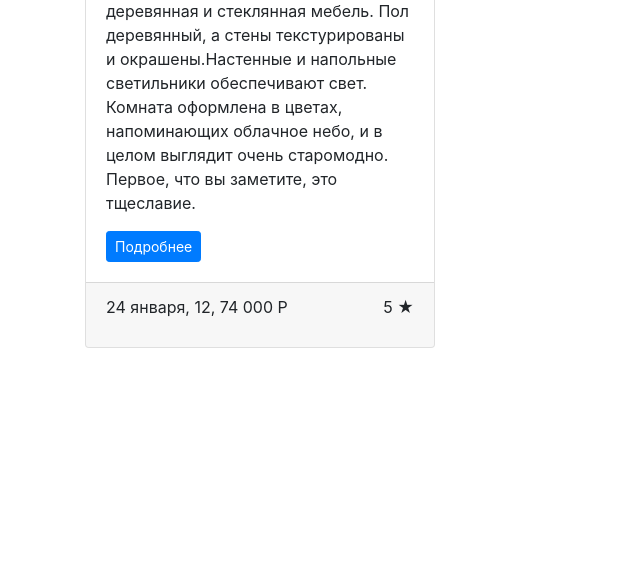
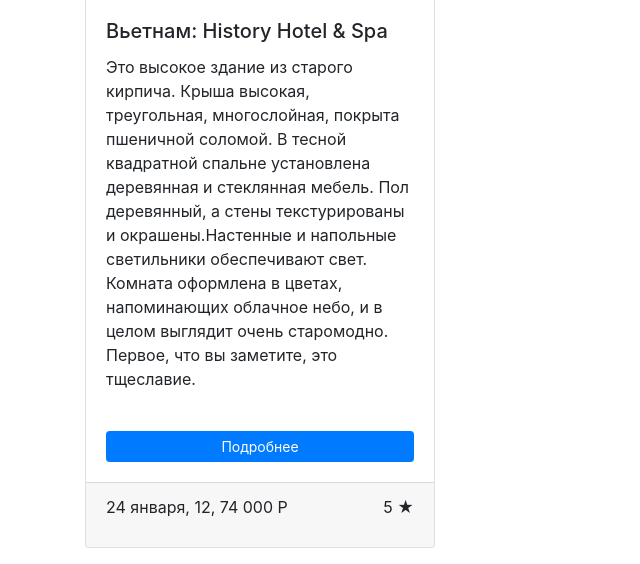
Before and after one commit to albert-stepik-learn/stepik_tour2, a Django app: page / in a window 1280 px wide. Shown: the part 4376-4940 px from the top of the page, without its empty margins (0-640 px from the left). Before the commit the page ends 4724 px from the top, so only its background shows below. Run offline with Django 3.2, Linux system fonts and the light colour scheme; some libraries are stand-ins or nearby versions.

Commit message:
Cards and buttons in them are aligned vertically.

```diff
--- a/tours/templates/index.html
+++ b/tours/templates/index.html
@@ -35,15 +35,15 @@
     <!-- CARDS -->
     <div class="row mt-5">
     {% for id,tour in tours.items %}
-      <div class="col-4">
-        <div class="card mb-4">
+      <div class="col-4" style="margin: 1rem 0;">
+        <div class="card mb-4 h-100 justify-content-center">
           <div class="embed-responsive embed-responsive-16by9">
-             <img class="card-img-top embed-responsive-item" src="https://place-hold.it/300x200" alt="" />
+             <img class="card-img-top embed-responsive-item" src="{{ tour.picture }}" alt="" />
           </div>
-          <div class="card-body">
+          <div class="card-body d-flex flex-column">
             <h2 class="h5 card-title">{{ tour.country }}: {{ tour.title }}</h2>
             <p class="card-text">{{ tour.description }}</p>
-            <a href="/tour/{{ id }}/" class="btn btn-sm btn-primary">Подробнее</a>
+            <a href="/tour/{{ id }}/" class="btn btn-sm btn-primary mt-auto">Подробнее</a>
           </div>
           <div class="card-footer">
             <ul class="list-inline">
```
Also changed, not shown: tours/templates/departure.html (+4 -4 lines), tours/templates/tour.html (line endings or trailing spaces).
